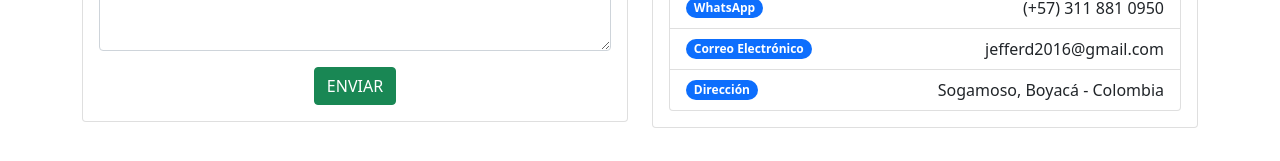
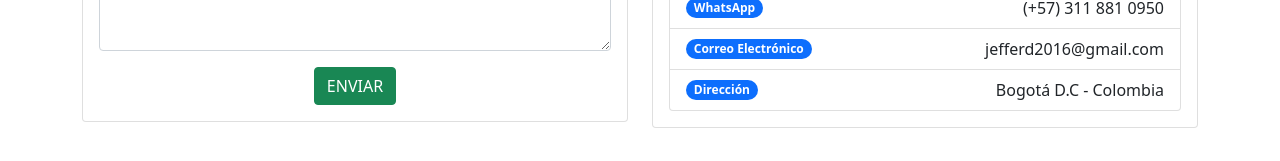
Before and after one commit to JefferGonzalez/portfolio, a React (Create React App) app: page /portfolio/contact in a window 1280 px wide. Shown: the part 347-508 px from the top of the page. Built offline with nearby package versions, Linux system fonts and the light colour scheme.

Commit message:
Update contact address

```diff
--- a/src/views/contact/index.js
+++ b/src/views/contact/index.js
@@ -155,7 +155,7 @@ function Contact() {
                     <span className="badge bg-primary rounded-pill">
                       {t("contact.more-about-me.address")}
                     </span>
-                    Sogamoso, Boyacá - Colombia
+                    Bogotá D.C - Colombia
                   </li>
                 </ul>
               </div>
```
